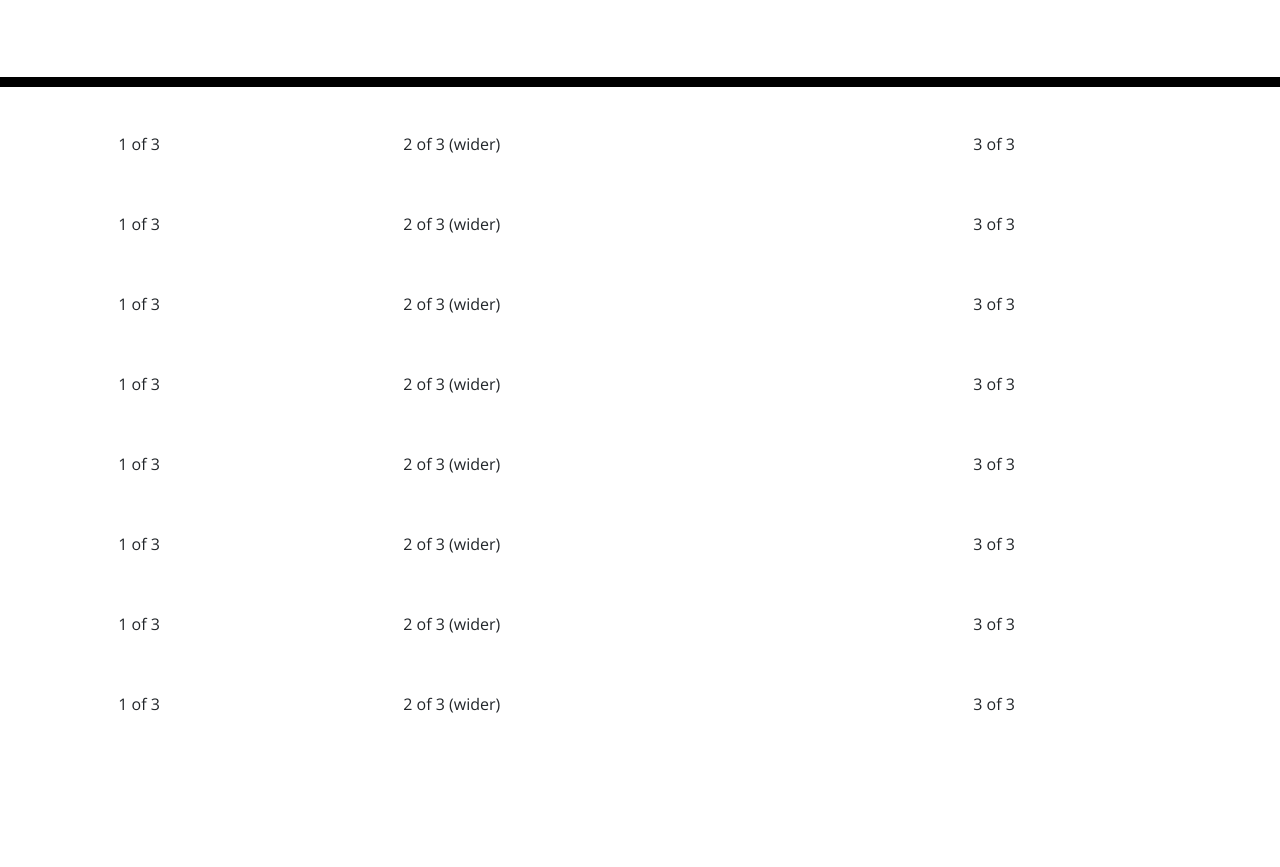
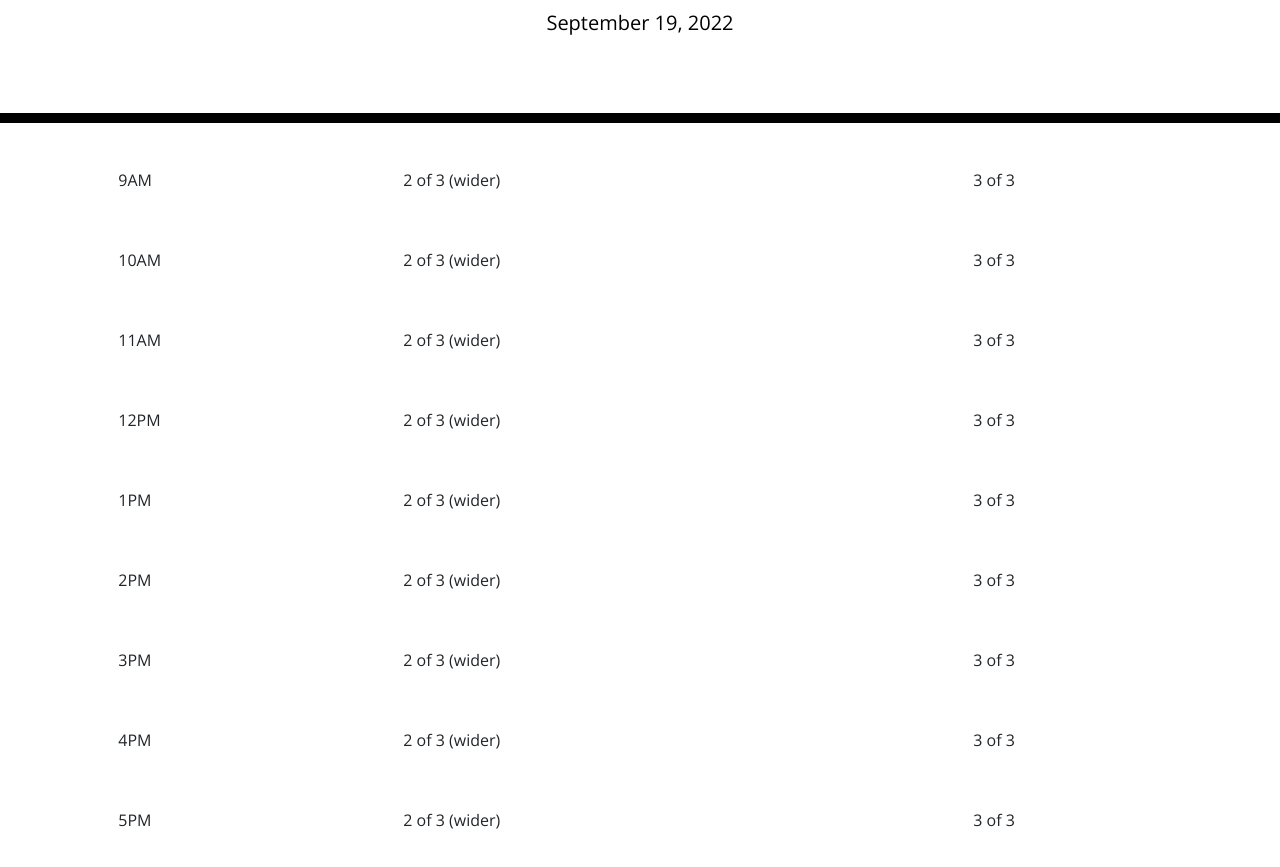
Before and after one commit to prvapalacinka/work-day-scheduler, a plain HTML site: page index.html in a window 1280 px wide. Shown: the part 181-1048 px from the top of the page. Before the commit the page ends 940 px from the top, so only its background shows below. Drawn offline with nearby package versions, Linux system fonts and the light colour scheme.

Commit message:
adding times

```diff
--- a/index.html
+++ b/index.html
@@ -26,7 +26,7 @@
     <!-- Timeblocks go here -->
     <div class="row">
       <div class="col">
-        1 of 3
+        9AM
       </div>
       <div class="col-6">
         2 of 3 (wider)
@@ -38,7 +38,7 @@
 
     <div class="row">
       <div class="col">
-        1 of 3
+        10AM
       </div>
       <div class="col-6">
         2 of 3 (wider)
@@ -50,7 +50,7 @@
 
     <div class="row">
       <div class="col">
-        1 of 3
+        11AM
       </div>
       <div class="col-6">
         2 of 3 (wider)
@@ -62,7 +62,7 @@
 
     <div class="row">
       <div class="col">
-        1 of 3
+        12PM
       </div>
       <div class="col-6">
         2 of 3 (wider)
@@ -74,7 +74,7 @@
 
     <div class="row">
       <div class="col">
-        1 of 3
+        1PM
       </div>
       <div class="col-6">
         2 of 3 (wider)
@@ -86,7 +86,7 @@
 
     <div class="row">
       <div class="col">
-        1 of 3
+        2PM
       </div>
       <div class="col-6">
         2 of 3 (wider)
@@ -98,7 +98,7 @@
 
     <div class="row">
       <div class="col">
-        1 of 3
+        3PM
       </div>
       <div class="col-6">
         2 of 3 (wider)
@@ -110,7 +110,7 @@
 
     <div class="row">
       <div class="col">
-        1 of 3
+        4PM
       </div>
       <div class="col-6">
         2 of 3 (wider)
@@ -120,10 +120,22 @@
       </div>
     </div>
 
-  </div>
+    <div class="row">
+      <div class="col">
+        5PM
+      </div>
+      <div class="col-6">
+        2 of 3 (wider)
+      </div>
+      <div class="col">
+        3 of 3
+      </div>
+    </div>
+    </div>
 
   <script src="https://cdnjs.cloudflare.com/ajax/libs/jquery/3.2.1/jquery.min.js"></script>
   <script src="https://cdnjs.cloudflare.com/ajax/libs/moment.js/2.24.0/moment.min.js"></script>
+  <script src="script.js"></script>
 </body>
 
 </html>
--- /dev/null
+++ b/script.js
@@ -0,0 +1,2 @@
+var today = moment ();
+$('#currentDay').text(today.format('LL'));
```
